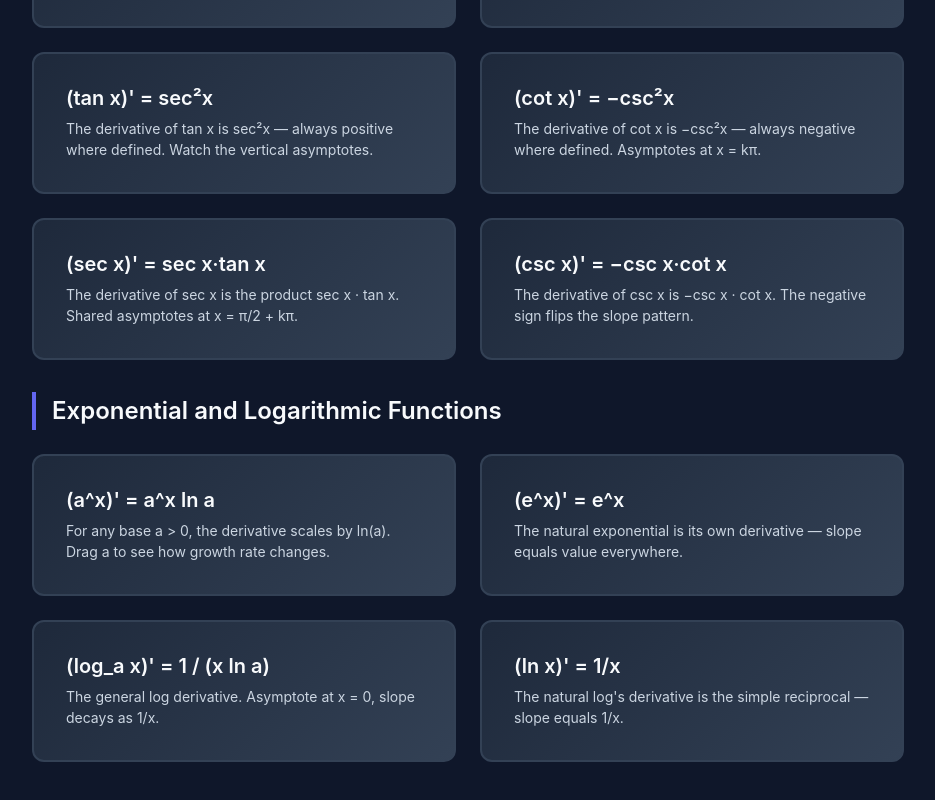
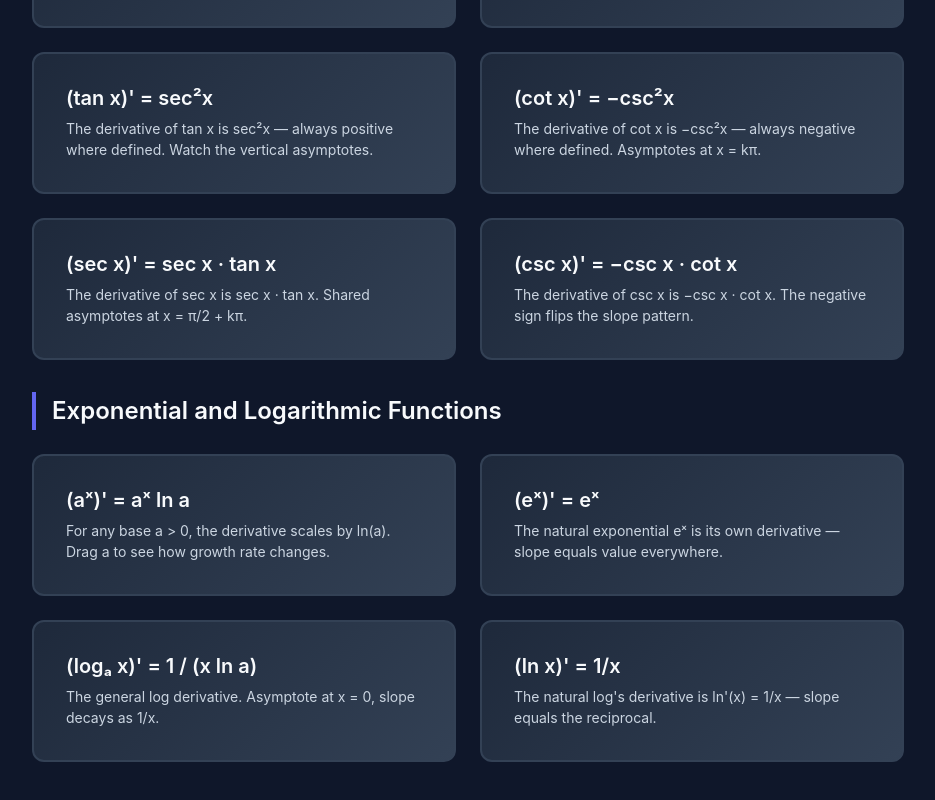
Before and after one commit to elliott-hz/ML_AI, a React app in the folder frontend/: page /mathematics/1-fundamentals/derivative in a window 1280 px wide. Shown: the part 945-1745 px from the top of the page, without its empty margins (312-1247 px from the left). Built offline with nearby package versions, Linux system fonts and the light colour scheme; the HTML template or start-up script is replaced by a standard one.

Commit message:
all formulas now use Unicode superscripts and subscripts for proper math formatting

```diff
--- a/frontend/src/pages/Derivative.jsx
+++ b/frontend/src/pages/Derivative.jsx
@@ -104,7 +104,7 @@ const Derivative = () => {
     },
     {
       id: 'power-functions',
-      icon: 'x^μ',
+      icon: 'x\u1D45C',
       title: 'Power Functions',
       description: 'The power rule for any real exponent μ — integers, fractions, and negatives. Drag μ to watch the function and its derivative transform.',
       path: '/mathematics/1-fundamentals/derivative/power-functions'
@@ -144,14 +144,14 @@ const Derivative = () => {
     {
       id: 'sec',
       icon: 'sec',
-      title: '(sec x)\' = sec x·tan x',
-      description: 'The derivative of sec x is the product sec x · tan x. Shared asymptotes at x = π/2 + kπ.',
+      title: '(sec x)\' = sec x · tan x',
+      description: 'The derivative of sec x is sec x · tan x. Shared asymptotes at x = π/2 + kπ.',
       path: '/mathematics/1-fundamentals/derivative/sec'
     },
     {
       id: 'csc',
       icon: 'csc',
-      title: '(csc x)\' = −csc x·cot x',
+      title: '(csc x)\' = −csc x · cot x',
       description: 'The derivative of csc x is −csc x · cot x. The negative sign flips the slope pattern.',
       path: '/mathematics/1-fundamentals/derivative/csc'
     }
@@ -161,22 +161,22 @@ const Derivative = () => {
   const expLogFormulas = [
     {
       id: 'exp-base-a',
-      icon: 'a^x',
-      title: "(a^x)' = a^x ln a",
+      icon: 'aˣ',
+      title: "(aˣ)' = aˣ ln a",
       description: 'For any base a > 0, the derivative scales by ln(a). Drag a to see how growth rate changes.',
       path: '/mathematics/1-fundamentals/derivative/exp-base-a'
     },
     {
       id: 'exp-e',
-      icon: 'e^x',
-      title: "(e^x)' = e^x",
-      description: "The natural exponential is its own derivative — slope equals value everywhere.",
+      icon: 'eˣ',
+      title: "(eˣ)' = eˣ",
+      description: "The natural exponential eˣ is its own derivative — slope equals value everywhere.",
       path: '/mathematics/1-fundamentals/derivative/exp-e'
     },
     {
       id: 'log-base-a',
-      icon: 'log_a',
-      title: "(log_a x)' = 1 / (x ln a)",
+      icon: 'logₐ',
+      title: "(logₐ x)' = 1 / (x ln a)",
       description: 'The general log derivative. Asymptote at x = 0, slope decays as 1/x.',
       path: '/mathematics/1-fundamentals/derivative/log-base-a'
     },
@@ -184,7 +184,7 @@ const Derivative = () => {
       id: 'ln',
       icon: 'ln',
       title: "(ln x)' = 1/x",
-      description: "The natural log's derivative is the simple reciprocal — slope equals 1/x.",
+      description: "The natural log's derivative is ln'(x) = 1/x — slope equals the reciprocal.",
       path: '/mathematics/1-fundamentals/derivative/ln'
     }
   ];
```
